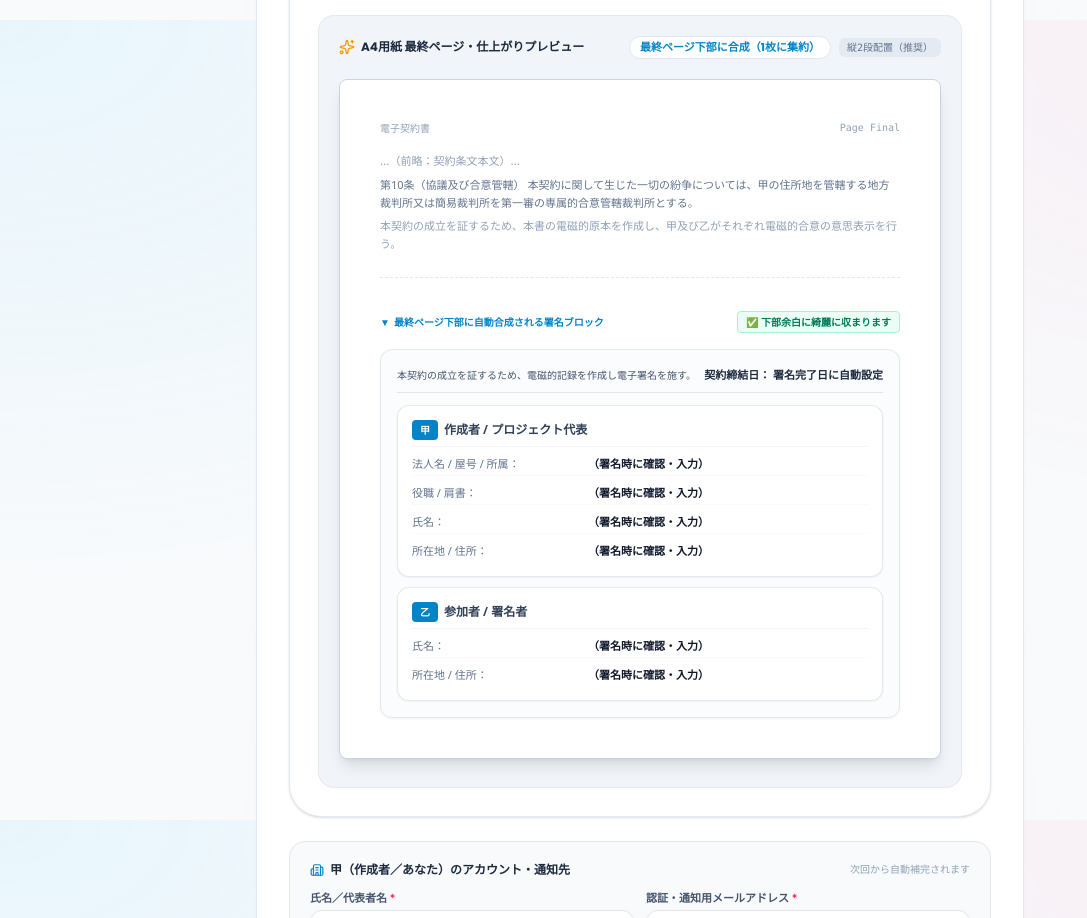
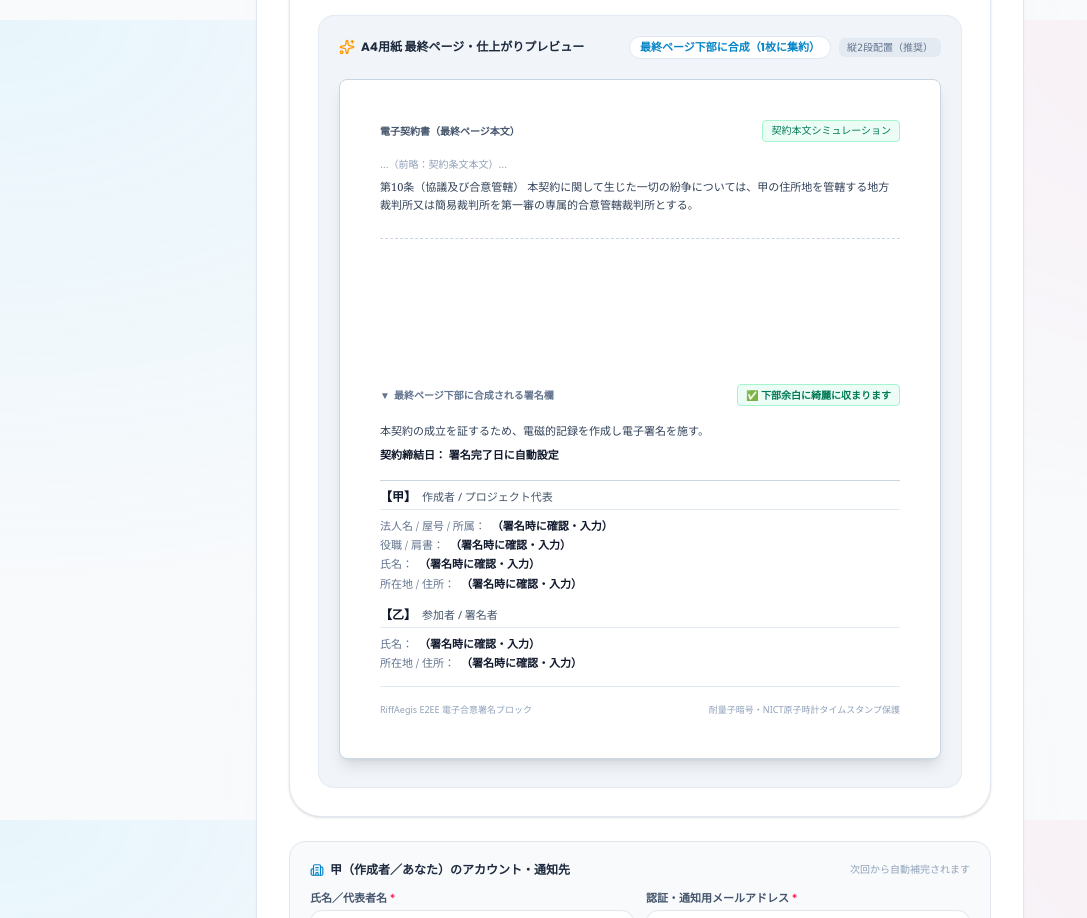
Before and after one commit to RiffLink/RIFFAEGIS, a Next.js app: page /new in a window 1280 px wide. Shown: the part 1580-2498 px from the top of the page, without its empty margins (0-1087 px from the left). Built offline with nearby package versions, Linux system fonts and the light colour scheme.

Commit message:
feat: real contract preview, tightened label spacing, and refined authentic signature design

```diff
--- a/app/new/page.tsx
+++ b/app/new/page.tsx
@@ -58,6 +58,7 @@ export default function NewDocumentPage() {
 
   // Creation Mode: 'upload' | 'markdown'
   const [creationMode, setCreationMode] = useState<"upload" | "markdown">("upload");
+  const [contractMarkdown, setContractMarkdown] = useState<string>("");
 
   const [file, setFile] = useState<File | null>(null);
   const [fileBytes, setFileBytes] = useState<Uint8Array | null>(null);
@@ -237,13 +238,16 @@ export default function NewDocumentPage() {
     }
   };
 
-  const handleMarkdownPdfGenerated = (pdfBytes: Uint8Array, title: string) => {
+  const handleMarkdownPdfGenerated = (pdfBytes: Uint8Array, title: string, rawMarkdown?: string) => {
     const generatedFile = new File([pdfBytes as any], `${title}.pdf`, {
       type: "application/pdf",
     });
     setFile(generatedFile);
     setFileBytes(pdfBytes);
     setDocumentTitle(title);
+    if (rawMarkdown) {
+      setContractMarkdown(rawMarkdown);
+    }
     setCreationMode("upload"); // switch back to confirmation view with generated PDF
   };
 
@@ -574,6 +578,7 @@ export default function NewDocumentPage() {
           onChange={setFusionConfig}
           pdfBytes={fileBytes}
           docTitle={documentTitle}
+          markdownContent={contractMarkdown}
         />
 
         {/* Creator & Multi-Signers Inputs */}
--- a/components/ContractMarkdownEditor.tsx
+++ b/components/ContractMarkdownEditor.tsx
@@ -20,7 +20,7 @@ import { generatePdfFromMarkdown } from "@/lib/markdown/contract-pdf";
 
 interface Props {
   initialTitle?: string;
-  onPdfGenerated: (pdfBytes: Uint8Array, title: string) => void;
+  onPdfGenerated: (pdfBytes: Uint8Array, title: string, rawMarkdown?: string) => void;
 }
 
 interface ContentBlock {
@@ -181,7 +181,7 @@ export default function ContractMarkdownEditor({ initialTitle = "", onPdfGenerat
         title: titleToUse,
         markdown,
       });
-      onPdfGenerated(pdfBytes, titleToUse);
+      onPdfGenerated(pdfBytes, titleToUse, markdown);
     } catch (err) {
       console.error("Failed to generate PDF from markdown:", err);
       alert("PDFの生成に失敗しました。");
--- a/components/SignatureSheetConfigurator.tsx
+++ b/components/SignatureSheetConfigurator.tsx
@@ -6,6 +6,7 @@ import {
   SignatureFusionConfig,
   SignaturePlacement,
 } from "@/lib/crypto/signature-types";
+import { fuseSignatureSheetToPdf } from "@/lib/crypto/signature-sheet";
 import {
   Check,
   Plus,
@@ -18,6 +19,10 @@ import {
   Sparkles,
   Eye,
   EyeOff,
+  ExternalLink,
+  FileText,
+  Loader2,
+  X,
 } from "lucide-react";
 
 interface Props {
@@ -25,12 +30,22 @@ interface Props {
   onChange: (newConfig: SignatureFusionConfig) => void;
   pdfBytes?: Uint8Array | null;
   docTitle?: string;
+  markdownContent?: string;
 }
 
-export default function SignatureSheetConfigurator({ config, onChange, pdfBytes, docTitle }: Props) {
+export default function SignatureSheetConfigurator({
+  config,
+  onChange,
+  pdfBytes,
+  docTitle,
+  markdownContent,
+}: Props) {
   const [newCustomLabel, setNewCustomLabel] = useState("");
   const [activePartyIdx, setActivePartyIdx] = useState<number>(0);
-  const [showPreview, setShowPreview] = useState<boolean>(true); // Show by default for instant visual feedback
+  const [showPreview, setShowPreview] = useState<boolean>(true);
+  const [isGeneratingRealPreview, setIsGeneratingRealPreview] = useState<boolean>(false);
+  const [realPdfUrl, setRealPdfUrl] = useState<string | null>(null);
+  const [showRealPdfModal, setShowRealPdfModal] = useState<boolean>(false);
 
   const toggleEnabled = () => {
     onChange({ ...config, enabled: !config.enabled });
@@ -110,6 +125,34 @@ export default function SignatureSheetConfigurator({ config, onChange, pdfBytes,
     newParties[partyIdx].fields.push(newField);
     onChange({ ...config, parties: newParties });
     setNewCustomLabel("");
+  };
+
+  const handleOpenRealPdfPreview = async () => {
+    if (!pdfBytes) return;
+    setIsGeneratingRealPreview(true);
+    try {
+      const fusedBytes = await fuseSignatureSheetToPdf(pdfBytes, config);
+      const blob = new Blob([fusedBytes], { type: "application/pdf" });
+      const url = URL.createObjectURL(blob);
+      setRealPdfUrl(url);
+      setShowRealPdfModal(true);
+    } catch (err) {
+      console.error("Failed to generate real PDF preview:", err);
+      alert("実寸PDFプレビューの生成に失敗しました: " + (err instanceof Error ? err.message : String(err)));
+    } finally {
+      setIsGeneratingRealPreview(false);
+    }
+  };
+
+  const getEndingMarkdownLines = (md?: string) => {
+    if (!md || !md.trim()) return null;
+    const lines = md
+      .trim()
+      .split("\n")
+      .map((l) => l.trim())
+      .filter((l) => l.length > 0 && !l.startsWith("---") && !l.startsWith(">"));
+    if (lines.length === 0) return null;
+    return lines.slice(-5);
   };
 
   const applyPreset = (partyIdx: number, presetType: 'corporate' | 'individual' | 'student') => {
@@ -523,13 +566,28 @@ export default function SignatureSheetConfigurator({ config, onChange, pdfBytes,
                   <Sparkles className="w-4 h-4 text-amber-500" />
                   <span>A4用紙 最終ページ・仕上がりプレビュー</span>
                 </span>
-                <div className="flex items-center gap-2">
+                <div className="flex items-center flex-wrap gap-2">
                   <span className="text-[11px] font-bold text-[#0284c7] bg-white px-2.5 py-0.5 rounded-full border border-slate-200">
                     {config.placement === 'inline_margin' ? '最終ページ下部に合成（1枚に集約）' : '末尾に新規1ページ付加'}
                   </span>
                   <span className="text-[10px] text-slate-500 bg-slate-200/80 px-2 py-0.5 rounded-md font-mono">
                     {config.layoutMode === 'columns' ? '横2列配置' : '縦2段配置（推奨）'}
                   </span>
+                  {pdfBytes && (
+                    <button
+                      type="button"
+                      onClick={handleOpenRealPdfPreview}
+                      disabled={isGeneratingRealPreview}
+                      className="px-2.5 py-1 bg-white hover:bg-slate-50 text-[#0284c7] font-bold text-[11px] rounded-lg border border-blue-200 shadow-xs flex items-center gap-1.5 transition-colors disabled:opacity-50 cursor-pointer"
+                    >
+                      {isGeneratingRealPreview ? (
+                        <Loader2 className="w-3.5 h-3.5 animate-spin text-[#0284c7]" />
+                      ) : (
+                        <Eye className="w-3.5 h-3.5 text-[#0284c7]" />
+                      )}
+                      <span>実寸PDFで合成確認</span>
+                    </button>
+                  )}
                 </div>
               </div>
 
@@ -539,33 +597,79 @@ export default function SignatureSheetConfigurator({ config, onChange, pdfBytes,
                   className="w-full max-w-[620px] bg-white text-slate-900 rounded-lg p-6 sm:p-10 shadow-lg font-serif text-xs leading-relaxed relative flex flex-col justify-between border border-slate-300"
                   style={{ minHeight: "680px" }}
                 >
-                  {/* Top: Mock of Previous Contract Articles */}
-                  <div className="space-y-3 pb-6 text-slate-400 select-none border-b border-dashed border-slate-200">
+                  {/* Top: Actual Contract Content or PDF indicator */}
+                  <div className="space-y-2.5 pb-6 select-none border-b border-dashed border-slate-300">
                     <div className="flex items-center justify-between text-[10px] text-slate-400 font-sans">
-                      <span>{docTitle || "電子契約書"}</span>
-                      <span className="font-mono">Page Final</span>
+                      <span className="font-bold text-slate-600 truncate max-w-[280px]">
+                        {docTitle || "電子契約書"}（最終ページ本文）
+                      </span>
+                      <span className="font-mono text-emerald-700 bg-emerald-50 px-2 py-0.5 rounded border border-emerald-200">
+                        {markdownContent ? "作成内容をリアルタイム反映中" : pdfBytes ? "アップロードPDF本文" : "契約本文シミュレーション"}
+                      </span>
                     </div>
-                    <div className="space-y-1.5 pt-1">
-                      <p className="text-slate-400 text-[11px]">
+
+                    <div className="space-y-1.5 pt-1 text-slate-600 font-serif text-[11px] leading-relaxed">
+                      {(() => {
+                        const mdLines = getEndingMarkdownLines(markdownContent);
+                        if (mdLines && mdLines.length > 0) {
+                          return (
+                            <>
+                              <p className="text-slate-400 text-[10px] font-sans italic">
+                                …（前略：上記条文）…
+                              </p>
+                              {mdLines.map((line, idx) => {
+                                const isHeading = line.startsWith("#");
+                                const clean = line.replace(/^#+\s*/, "");
+                                return isHeading ? (
+                                  <p key={idx} className="font-bold text-slate-800 text-xs mt-2 font-sans">
+                                    {clean}
+                                  </p>
+                                ) : (
+                                  <p key={idx} className="text-slate-700">
+                                    {clean}
+                                  </p>
+                                );
+                              })}
+                            </>
+                          );
+                        }
+                        if (pdfBytes) {
+                          return (
+                            <div className="py-3 px-4 bg-slate-50 rounded-lg border border-slate-200 font-sans space-y-1 text-center">
+                              <p className="font-bold text-slate-700 text-xs">
+                                📄 アップロードされたPDF：{docTitle || "契約書.pdf"}
+                              </p>
+                              <p className="text-slate-500 text-[11px]">
+                                PDFの最終ページ末尾の下部余白に、以下の署名ブロックが直接印字・結合されます。
+                              </p>
+                              <p className="text-[10px] text-[#0284c7]">
+                                ※ 上の「実寸PDFで合成確認」ボタンを押すと、実際のPDF最終ページに収まるか一目で確認できます。
+                              </p>
+                            </div>
+                          );
+                        }
+                        return (
+                          <>
+                            <p className="text-slate-400 text-[10px]">
                               …（前略：契約条文本文）…
                             </p>
-                      <p className="text-slate-500 text-[11px] font-sans font-medium">
+                            <p className="text-slate-700">
                               第10条（協議及び合意管轄） 本契約に関して生じた一切の紛争については、甲の住所地を管轄する地方裁判所又は簡易裁判所を第一審の専属的合意管轄裁判所とする。
                             </p>
-                      <p className="text-slate-400 text-[11px]">
-                        本契約の成立を証するため、本書の電磁的原本を作成し、甲及び乙がそれぞれ電磁的合意の意思表示を行う。
-                      </p>
+                          </>
+                        );
+                      })()}
                     </div>
                   </div>
 
-                  {/* Bottom: Signature Fusion Block */}
-                  <div className="pt-4 space-y-3">
-                    <div className="flex items-center justify-between text-[10px] font-sans text-[#0284c7] font-bold pb-1">
-                      <span className="flex items-center gap-1">
+                  {/* Bottom: Signature Fusion Block (Simple, Clean, Authentic Contract Style) */}
+                  <div className="pt-5 space-y-4">
+                    <div className="flex items-center justify-between text-[10px] font-sans text-[#0284c7] font-bold">
+                      <span className="flex items-center gap-1 text-slate-500">
                         <span>▼</span>
                         <span>
                           {config.placement === 'inline_margin'
-                            ? '最終ページ下部に自動合成される署名ブロック'
+                            ? '最終ページ下部に合成される署名欄'
                             : '末尾に新規追加される専用調印シート'}
                         </span>
                       </span>
@@ -576,55 +680,107 @@ export default function SignatureSheetConfigurator({ config, onChange, pdfBytes,
                       </span>
                     </div>
 
-                    <div className="border border-slate-200 bg-slate-50/60 text-slate-900 rounded-xl p-4 text-[11px] font-sans shadow-xs space-y-3">
-                      <div className="border-b border-slate-200 pb-2 flex flex-col sm:flex-row justify-between items-start sm:items-baseline gap-1">
-                        <span className="text-slate-600 text-[10px]">
+                    {/* Pre-amble Lead Text & Agreement Date */}
+                    <div className="space-y-1 text-slate-700 font-serif">
+                      <p className="text-[11px] leading-relaxed">
                         {config.leadText || "本契約の成立を証するため、電磁的記録を作成し電子署名を施す。"}
-                        </span>
-                        <span className="font-bold text-slate-800 text-[11px] shrink-0">
+                      </p>
+                      <p className="text-[11px] font-bold text-slate-900 pt-0.5">
                         {config.agreementDateType === 'custom' && config.customAgreementDate
                           ? config.customAgreementDate
                           : '契約締結日： 署名完了日に自動設定'}
+                      </p>
+                    </div>
+
+                    {/* Clean dividing line */}
+                    <div className="border-t border-slate-300 my-2" />
+
+                    {/* Parties: Clean typography, tight label-value gap, maximized width */}
+                    <div className={config.layoutMode === 'columns' ? "grid grid-cols-1 sm:grid-cols-2 gap-6" : "space-y-4"}>
+                      {config.parties.map((party, pIdx) => {
+                        const activeFields = party.fields.filter((f) => f.enabled);
+                        return (
+                          <div key={pIdx} className="space-y-1.5">
+                            {/* Simple, authoritative contract header */}
+                            <div className="font-bold text-slate-900 text-xs font-sans pb-1 border-b border-slate-200 flex items-baseline gap-1.5">
+                              <span>【{party.roleName}】</span>
+                              <span className="text-slate-600 font-normal text-[11px]">
+                                {party.roleDescription || (pIdx === 0 ? "作成者" : "署名者")}
                               </span>
                             </div>
 
-                      {/* Party Cards: Stacked (Default) or 2-Columns */}
-                      <div className={config.layoutMode === 'columns' ? "grid grid-cols-1 sm:grid-cols-2 gap-3" : "space-y-2.5"}>
-                        {config.parties.map((party, pIdx) => {
-                          const activeFields = party.fields.filter((f) => f.enabled);
-                          return (
-                            <div
-                              key={pIdx}
-                              className="border border-slate-200/90 rounded-xl p-3.5 bg-white space-y-1.5 shadow-xs"
-                            >
-                              <div className="font-bold text-slate-900 border-b border-slate-100 pb-1.5 flex items-center gap-1.5">
-                                <span className="px-2 py-0.5 bg-[#0284c7] text-white rounded text-[10px] font-bold">
-                                  {party.roleName}
-                                </span>
-                                <span className="text-xs text-slate-700">
-                                  {party.roleDescription || (pIdx === 0 ? "作成者" : "署名者")}
-                                </span>
-                              </div>
+                            {/* Field rows: Label directly followed by value */}
+                            <div className="space-y-1 pt-0.5">
                               {activeFields.length === 0 ? (
                                 <p className="text-slate-400 italic text-[10px]">項目が選択されていません</p>
                               ) : (
                                 activeFields.map((f) => (
-                                  <div key={f.id} className="flex items-baseline text-[11px] py-0.5 border-b border-slate-50 last:border-0">
-                                    <span className="text-slate-500 w-36 sm:w-44 shrink-0 text-left font-medium">
+                                  <div key={f.id} className="flex items-baseline text-[11px] leading-snug">
+                                    <span className="text-slate-500 font-medium shrink-0">
                                       {f.label}：
                                     </span>
-                                    <span className="font-bold text-slate-900 text-left break-all flex-1">
+                                    <span className="font-semibold text-slate-900 pl-1.5 break-all flex-1">
                                       {f.value || '（署名時に確認・入力）'}
                                     </span>
                                   </div>
                                 ))
                               )}
                             </div>
+                          </div>
                         );
                       })}
                     </div>
+
+                    {/* Security & Verification watermark note */}
+                    <div className="pt-4 border-t border-slate-200 flex items-center justify-between text-[9px] text-slate-400 font-sans">
+                      <span>RiffAegis E2EE 電子合意署名ブロック</span>
+                      <span>耐量子暗号・NICT原子時計タイムスタンプ保護</span>
                     </div>
                   </div>
+                </div>
+              </div>
+            </div>
+          )}
+
+          {/* Real PDF Full-Size Preview Modal */}
+          {showRealPdfModal && realPdfUrl && (
+            <div className="fixed inset-0 z-50 flex items-center justify-center p-4 bg-slate-900/60 backdrop-blur-xs">
+              <div className="bg-white w-full max-w-4xl h-[90vh] rounded-2xl shadow-2xl flex flex-col overflow-hidden border border-slate-200">
+                {/* Modal Header */}
+                <div className="px-5 py-3.5 bg-slate-50 border-b border-slate-200 flex items-center justify-between">
+                  <div className="flex items-center gap-2">
+                    <FileText className="w-4 h-4 text-[#0284c7]" />
+                    <span className="font-bold text-sm text-slate-800">
+                      実寸PDF仕上がり確認（余白・署名欄合成チェック）
+                    </span>
+                  </div>
+                  <div className="flex items-center gap-2">
+                    <a
+                      href={realPdfUrl}
+                      target="_blank"
+                      rel="noopener noreferrer"
+                      className="px-3 py-1 bg-white hover:bg-slate-100 text-slate-700 rounded-lg text-xs font-bold border border-slate-200 flex items-center gap-1 transition-colors"
+                    >
+                      <ExternalLink className="w-3.5 h-3.5" />
+                      <span>別タブで開く</span>
+                    </a>
+                    <button
+                      type="button"
+                      onClick={() => setShowRealPdfModal(false)}
+                      className="p-1 text-slate-400 hover:text-slate-600 rounded-lg hover:bg-slate-200/60 transition-colors"
+                    >
+                      <X className="w-5 h-5" />
+                    </button>
+                  </div>
+                </div>
+
+                {/* Modal PDF Viewer */}
+                <div className="flex-1 bg-slate-200 p-2 overflow-hidden">
+                  <iframe
+                    src={realPdfUrl}
+                    className="w-full h-full rounded-lg bg-white shadow-inner"
+                    title="Real PDF Preview"
+                  />
                 </div>
               </div>
             </div>
--- a/lib/crypto/signature-sheet.ts
+++ b/lib/crypto/signature-sheet.ts
@@ -146,46 +146,34 @@ export async function fuseSignatureSheet(
       const colX = isTwoColumns && i === 1 ? margin + colWidth + 20 : margin;
       const partyStartY = currentY;
 
-      // Party header tag
-      lastPage.drawRectangle({
-        x: colX,
-        y: partyStartY - 15,
-        width: 28,
-        height: 15,
-        color: primaryColor,
-        borderWidth: 0,
+      // Clean, elegant contract party header: 【甲】 作成者 / プロジェクト代表
+      const partyHeader = party.roleDescription
+        ? `【${party.roleName}】 ${party.roleDescription}`
+        : `【${party.roleName}】`;
+      lastPage.drawText(partyHeader, {
+        x: colX + 4,
+        y: partyStartY - 12,
+        size: 9.5,
+        font: fontJp,
+        color: textDark,
       });
-      lastPage.drawText(party.roleName, {
-        x: colX + 8,
-        y: partyStartY - 11,
-        size: 9,
-        font: fontJp,
-        color: rgb(1, 1, 1),
-      });
-
-      if (party.roleDescription) {
-        lastPage.drawText(`（${party.roleDescription}）`, {
-          x: colX + 34,
-          y: partyStartY - 11,
-          size: 8.5,
-          font: fontJp,
-          color: textMuted,
-        });
-      }
 
       let fieldY = partyStartY - 27;
       for (const field of activeFields) {
         const val = field.value.trim() || '（署名時に確認・入力）';
-        lastPage.drawText(`${field.label}：`, {
-          x: colX + 6,
+        const labelStr = `${field.label}：`;
+        lastPage.drawText(labelStr, {
+          x: colX + 8,
           y: fieldY,
           size: 8.5,
           font: fontJp,
           color: textMuted,
         });
-        // Left-aligned value offset
+
+        // Dynamically position value right after the label to maximize horizontal writing space
+        const labelWidth = fontJp.widthOfTextAtSize(labelStr, 8.5);
         lastPage.drawText(val, {
-          x: colX + 110,
+          x: colX + 8 + labelWidth + 4,
           y: fieldY,
           size: 8.5,
           font: fontJp,
@@ -271,35 +259,24 @@ export async function fuseSignatureSheet(
         borderWidth: 1,
       });
 
-      // Role badge
-      newPage.drawRectangle({
-        x: margin + 14,
-        y: currentY - 26,
-        width: 34,
-        height: 18,
-        color: primaryColor,
-      });
-      newPage.drawText(party.roleName, {
-        x: margin + 23,
-        y: currentY - 22,
-        size: 10,
+      // Clean contract header: 【甲】 作成者
+      const partyHeader = party.roleDescription
+        ? `【${party.roleName}】 ${party.roleDescription}`
+        : `【${party.roleName}】`;
+      newPage.drawText(partyHeader, {
+        x: margin + 16,
+        y: currentY - 24,
+        size: 11,
         font: fontJp,
-        color: rgb(1, 1, 1),
-      });
-
-      newPage.drawText(party.roleDescription ? `【${party.roleDescription}】` : '', {
-        x: margin + 55,
-        y: currentY - 22,
-        size: 9.5,
-        font: fontJp,
-        color: textMuted,
+        color: textDark,
       });
 
       let rowY = currentY - 48;
       for (const field of activeFields) {
         const val = field.value.trim() || '（署名時に確認・入力）';
+        const labelStr = `${field.label}：`;
 
-        newPage.drawText(field.label, {
+        newPage.drawText(labelStr, {
           x: margin + 20,
           y: rowY,
           size: 9,
@@ -307,8 +284,9 @@ export async function fuseSignatureSheet(
           color: textMuted,
         });
 
+        const labelWidth = fontJp.widthOfTextAtSize(labelStr, 9);
         newPage.drawText(val, {
-          x: margin + 120,
+          x: margin + 20 + labelWidth + 6,
           y: rowY,
           size: 9.5,
           font: fontJp,
```
Lines whose indentation alone changed are shown as unchanged.
